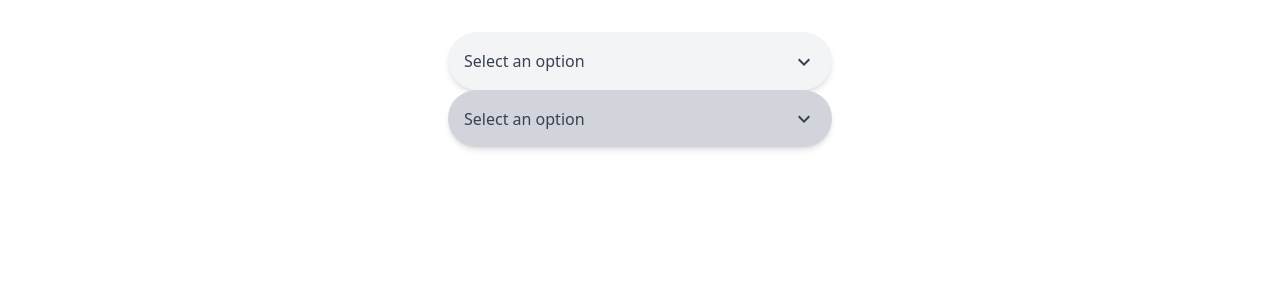
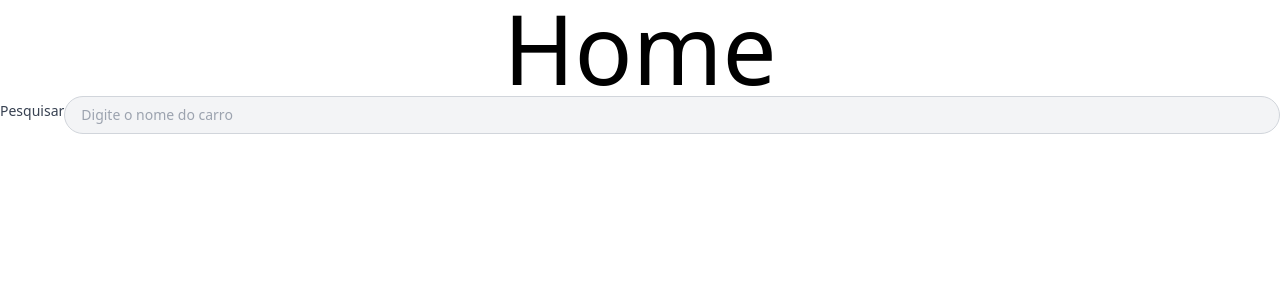
Before and after one commit to AGES-2024-2-SOPA/front, a React (Vite) app: page / in a window 1280 px wide. Shown: the top 300 px of the page. Built offline with nearby package versions, Linux system fonts and the light colour scheme.

Commit message:
fix/undo changes to home page

```diff
--- a/src/pages/Home/index.tsx
+++ b/src/pages/Home/index.tsx
@@ -1,40 +1,17 @@
-import Dropdown from "../../components/selectDropdown";
+import Input from '../../components/Input';
 
 function Home() {
-  const options = [
-    'Option 1',
-    'Option 2',
-    'Option 3',
-    'Option 4',
-    'Option 5',
-    'Option 6',
-  ];
 
-  const handleOptionSelect = (option: string) => {
-    console.log('Selected option:', option);
-    // Aqui você pode fazer a requisição ao servidor com a opção selecionada
-  };
-
-  return (
-    <div className="p-8">
-      {/* Dropdown habilitado */}
-      <Dropdown
-        description="Select an option"
-        options={options}
-        enableSearch={true}
-        onOptionSelect={handleOptionSelect}
-      />
-
-      {/* Dropdown desabilitado com tooltip */}
-      <Dropdown
-        description="Select an option"
-        options={options}
-        enableSearch={true}
-        disabled={true}
-        tooltipMessage="This dropdown is currently disabled."
-      />
-    </div>
-  );
-};
+	return (
+		<div>
+			<header className="w-full flex justify-center items-center text-8xl">
+        <h1>Home</h1>
+      </header>
+        <div>
+         <Input label="Pesquisar" placeholder="Digite o nome do carro" />
+        </div>
+		</div>
+	);
+}
 
 export default Home;
```
